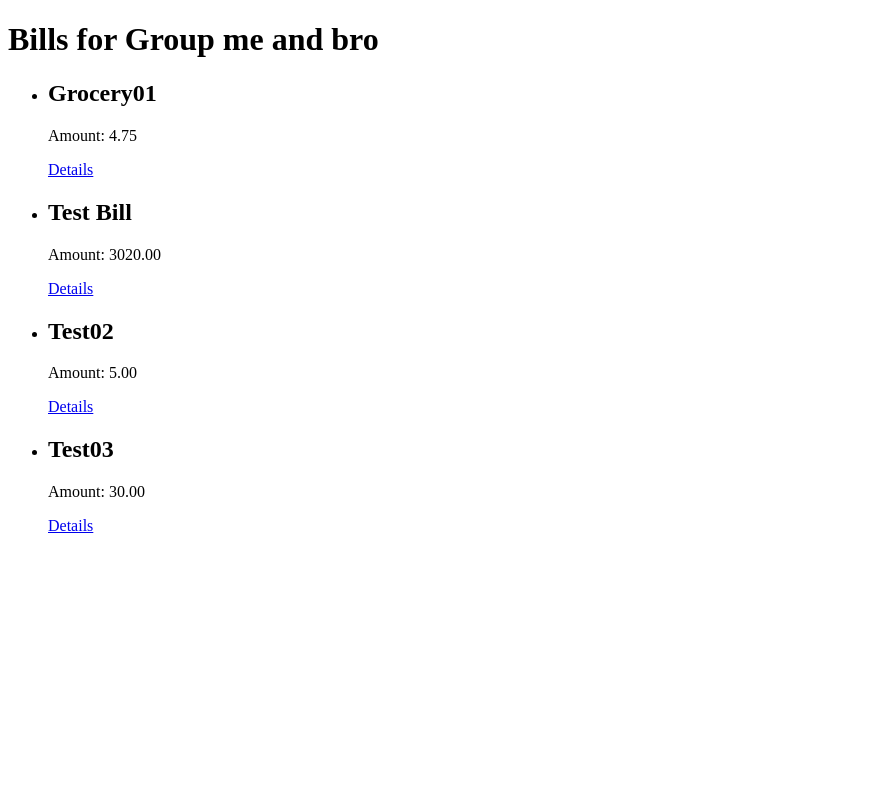
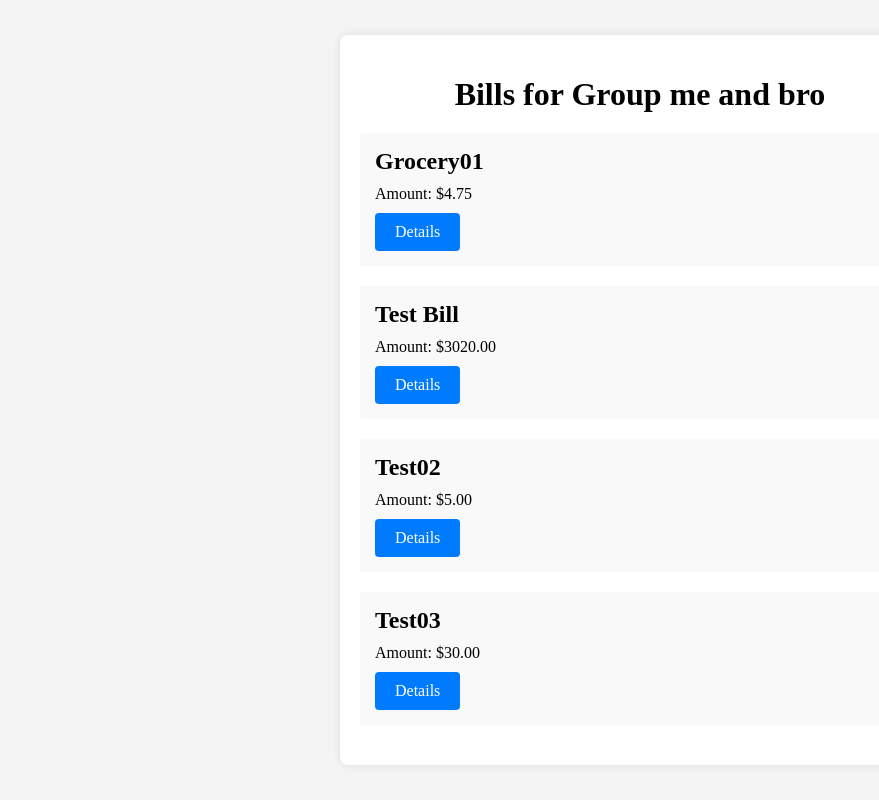
Before and after one commit to tanukiJami/Splittle, a Django app: page /bills/group/2/bills/ in a window 1280 px wide. Shown: the whole page, without its empty margins (0-879 px from the left). Run offline with Django 5.2, Linux system fonts and the light colour scheme; a user stored in the database is signed in; data comes from the database, SQL or seed files in the repository; both versions use the stored data as it was after the commit.

Commit message:
Formatted billing pages and viewGroups.

```diff
--- a/splittle/bills/templates/bills.html
+++ b/splittle/bills/templates/bills.html
@@ -1,18 +1,80 @@
 <!DOCTYPE html>
-<html>
+<html lang="en">
 <head>
-    <title>Bills</title>
+    <meta charset="UTF-8">
+    <meta name="viewport" content="width=device-width, initial-scale=1.0">
+    <title>Bills for {{ group.name }}</title>
+    <style>
+        body {
+            display: flex;
+            justify-content: center;
+            align-items: center;
+            height: 100vh;
+            margin: 0;
+            background-color: #f4f4f4;
+        }
+        .container {
+            background: white;
+            border-radius: 8px;
+            padding: 20px;
+            box-shadow: 0 0 10px rgba(0, 0, 0, 0.1);
+            max-width: 600px;
+            width: 100%;
+            box-sizing: border-box;
+            text-align: center;
+        }
+        h1 {
+            margin-bottom: 20px;
+        }
+        ul {
+            list-style-type: none;
+            padding: 0;
+        }
+        li {
+            margin: 20px 0;
+            padding: 15px;
+            background-color: #f9f9f9;
+            border-radius: 4px;
+            text-align: left;
+        }
+        h2 {
+            margin: 0;
+        }
+        p {
+            margin: 10px 0;
+        }
+        .details-link {
+            display: inline-block;
+            text-decoration: none;
+            color: white;
+            background-color: #007bff;
+            padding: 10px 20px;
+            border-radius: 4px;
+            font-size: 16px;
+            transition: background-color 0.3s;
+        }
+        .details-link:hover {
+            background-color: #0056b3;
+        }
+    </style>
 </head>
 <body>
+    <div class="container">
         <h1>Bills for Group {{ group.name }}</h1>
+
         <ul>
             {% for bill in bills %}
                 <li>
                     <h2>{{ bill.name }}</h2>
-                <p>Amount: {{ bill.amount }}</p>
-                <a href="{% url 'bill_details' group.id bill.id %}">Details</a>
+                    <p>Amount: ${{ bill.amount }}</p>
+                    <a href="{% url 'bill_details' group.id bill.id %}" class="details-link">Details</a>
                 </li>
             {% endfor %}
         </ul>
+
+        {% if not bills %}
+            <p>No bills available for this group.</p>
+        {% endif %}
+    </div>
 </body>
 </html>
```
Also changed, not shown: splittle/bills/templates/bill_details.html (+66 -7 lines), splittle/bills/templates/create_bill.html (+52 -1 lines), splittle/groups/templates/viewGroups.html (+55 -3 lines), splittle/db.sqlite3. Lines whose indentation alone changed are shown as unchanged.
